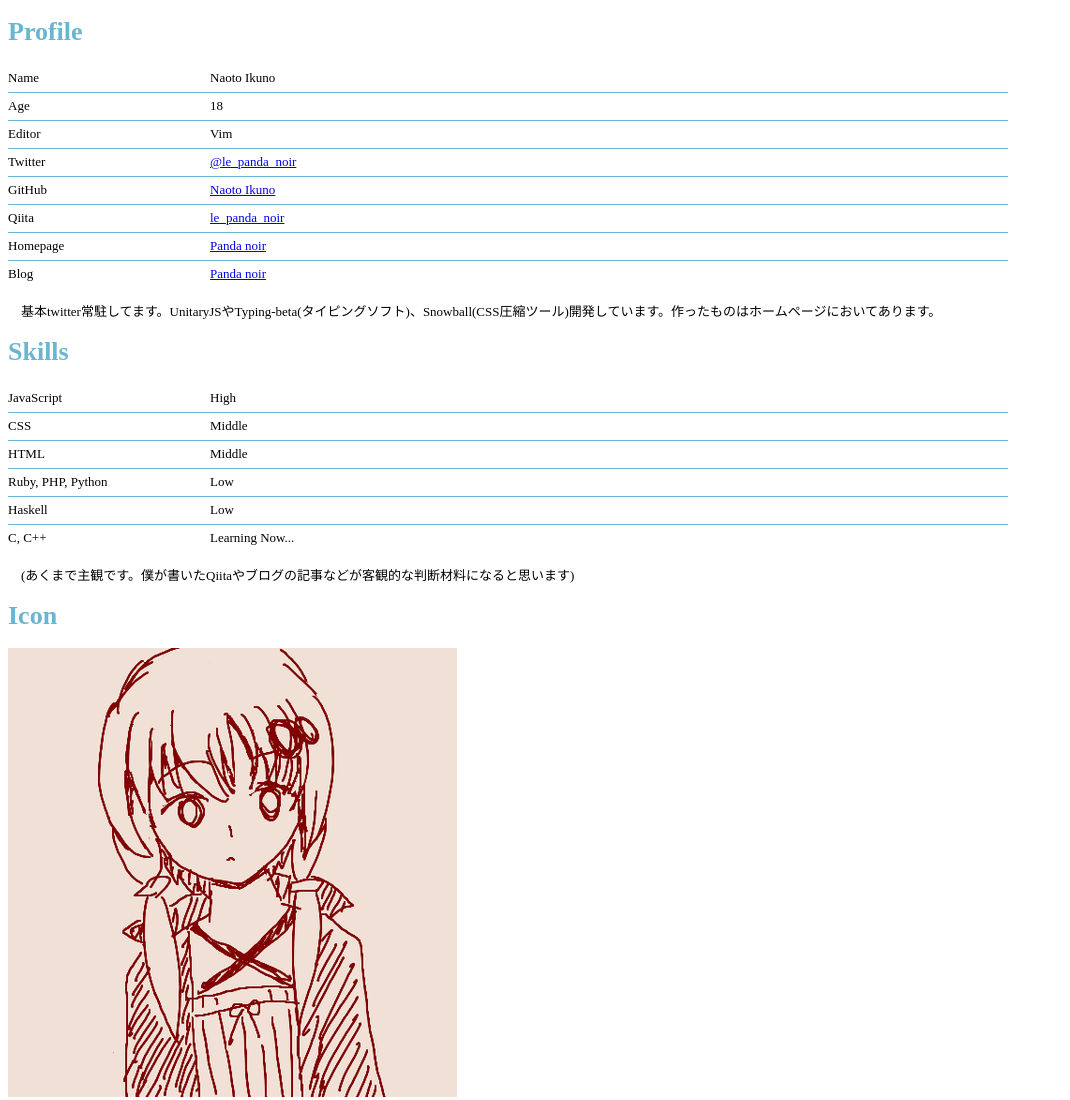
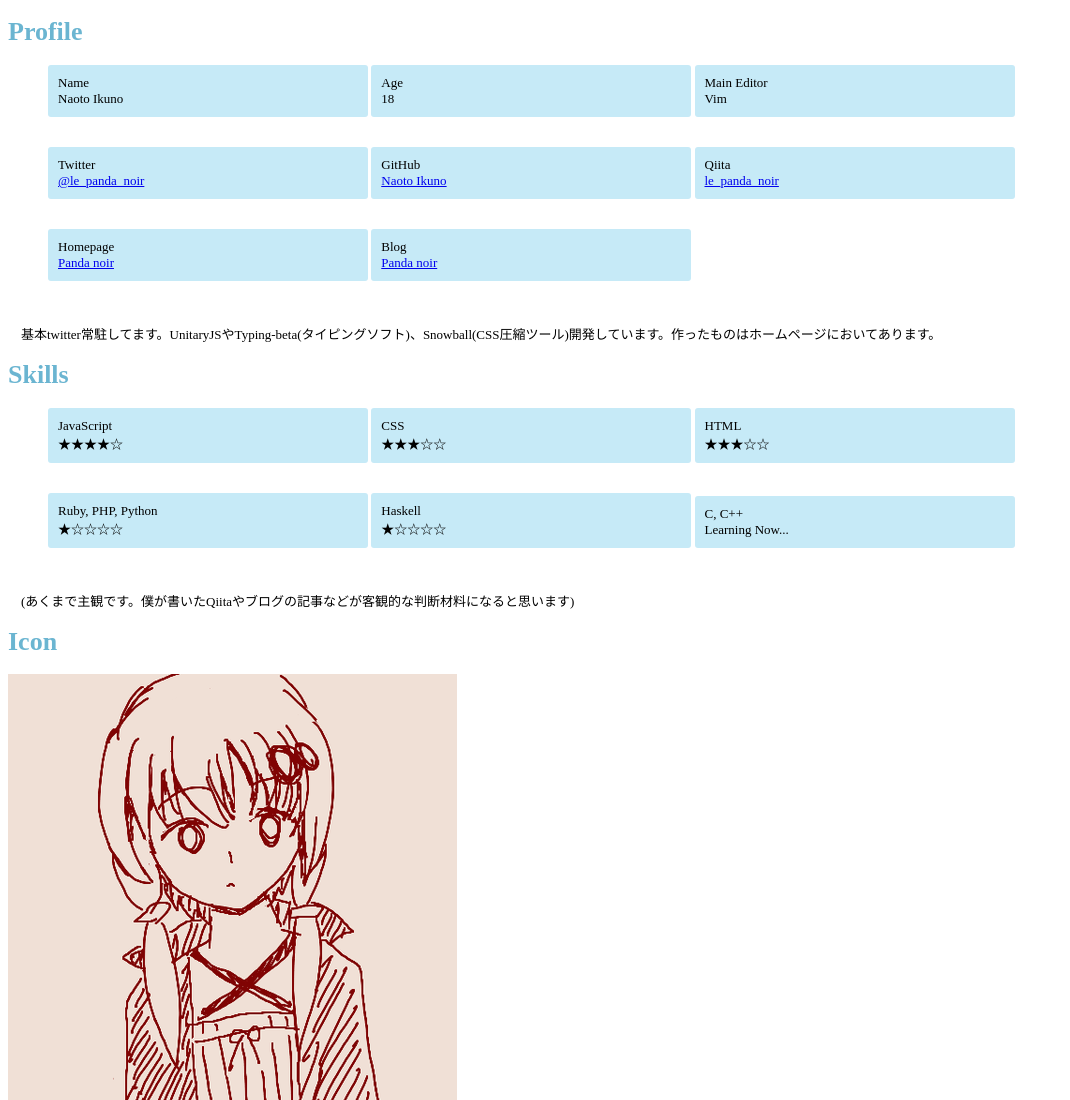
Before and after one commit to pandanoir/pandanoir.github.io, a plain HTML site: page index.html in a window 1280 px wide. Shown: the top 1100 px of the page, without its empty margins (0-1070 px from the left). Drawn offline with Linux system fonts and the light colour scheme.

Commit message:
change design.
I adopt new design.

```diff
--- a/index.html
+++ b/index.html
@@ -8,28 +8,28 @@
   </head>
   <body>
     <h1>Profile</h1>
-    <dl>
-      <dt>Name</dt><dd>Naoto Ikuno</dd>
-      <dt>Age</dt><dd>18</dd>
-      <dt>Editor</dt><dd>Vim</dd>
-      <dt>Twitter</dt><dd><a href="http://twitter.com/le_panda_noir">@le_panda_noir</a></dd>
-      <dt>GitHub</dt><dd><a href="http://github.com/PandaNoir">Naoto Ikuno</a></dd>
-      <dt>Qiita</dt><dd><a href="http://qiita.com/le_panda_noir">le_panda_noir</a></dd>
-      <dt>Homepage</dt><dd><a href="http://pandanoir.web.fc2.com">Panda noir</a></dd>
-      <dt>Blog</dt><dd><a href="http://panda-noir.hatenablog.jp">Panda noir</a></dd>
-    </dl>
+    <ul class="profile-list">
+      <li><div>Name</div><div>Naoto Ikuno</div></li>
+      <li><div>Age</div><div>18</div></li>
+      <li><div>Main Editor</div><div>Vim</div></li>
+      <li><div>Twitter</div><div><a href="http://twitter.com/le_panda_noir">@le_panda_noir</a></div></li>
+      <li><div>GitHub</div><div><a href="http://github.com/PandaNoir">Naoto Ikuno</a></div></li>
+      <li><div>Qiita</div><div><a href="http://qiita.com/le_panda_noir">le_panda_noir</a></div></li>
+      <li><div>Homepage</div><div><a href="http://pandanoir.web.fc2.com">Panda noir</a></div></li>
+      <li><div>Blog</div><div><a href="http://panda-noir.hatenablog.jp">Panda noir</a></div></li>
+    </ul>
     <p>
       基本twitter常駐してます。UnitaryJSやTyping-beta(タイピングソフト)、Snowball(CSS圧縮ツール)開発しています。作ったものはホームページにおいてあります。
     </p>
     <h1>Skills</h1>
-    <dl>
-      <dt>JavaScript</dt><dd>High</dd>
-      <dt>CSS</dt><dd>Middle</dd>
-      <dt>HTML</dt><dd>Middle</dd>
-      <dt>Ruby, PHP, Python</dt><dd>Low</dd>
-      <dt>Haskell</dt><dd>Low</dd>
-      <dt>C, C++</dt><dd>Learning Now...</dd>
-    </dl>
+    <ul class="profile-list">
+      <li><div>JavaScript</div><div>★★★★☆</div></li>
+      <li><div>CSS</div><div>★★★☆☆</div></li>
+      <li><div>HTML</div><div>★★★☆☆</div></li>
+      <li><div>Ruby, PHP, Python</div><div>★☆☆☆☆</div></li>
+      <li><div>Haskell</div><div>★☆☆☆☆</div></li>
+      <li><div>C, C++</div><div>Learning Now...</div></li>
+    </ul>
     <p>
       (あくまで主観です。僕が書いたQiitaやブログの記事などが客観的な判断材料になると思います)
     </p>
--- a/style.scss
+++ b/style.scss
@@ -39,51 +39,23 @@ p {
 h1 {
     color: $color-primary-3;
 }
-$dt-width: 200px;
-$dd-width: 796px;
-dt {
-    border-top: 1px solid $color-primary-3;
-    width: $dt-width;
-    float: left;
+.profile-list {
+    list-style: none;
 }
-dd {
-    // background: $color-primary-2;
-    border-top: 1px solid $color-primary-3;
-    margin-left: $dt-width;
-    width: $dd-width;
-    padding:0 2px;
-}
-dt:first-of-type, dd:first-of-type {
-    border-top: none;
-}
-dt, dd {
-    padding-top: 5px;
-    padding-bottom: 3px;
-}
-dl {
-    width: $dt-width + $dd-width + 4;
-    overflow: hidden;
-}
-dd:after {
-    display: block;
-    clear: both;
-    content: "";
+.profile-list li {
+    background: $color-primary-2;
+    display:inline-block;
+    width: 300px;
+    padding: 10px;
+    margin-bottom: 30px;
+    border-radius: 3px;
 }
 @media screen and (min-width: 320px) and (max-width: 500px) {
-    $dt-width: 130px;
-    dt {
-        width: $dt-width;
-    }
-    dd {
-        width: 300px - $dt-width - 4px;
-        margin-left: $dt-width;
-    }
-    dl {
-        width: 300px;
-        margin: 0 auto;
-    }
     img {
         border: 2px solid #888;
         max-width: 300px;
     }
+    .profile-list li {
+        margin-bottom: 15px;
+    }
 }
```
Also changed, not shown: style.css, 1 other file.
